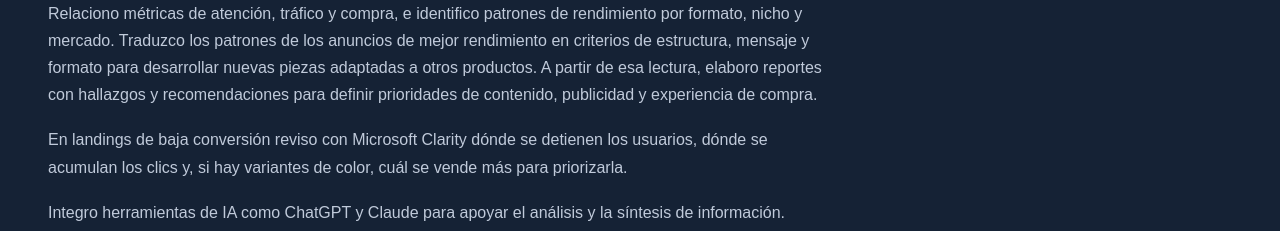
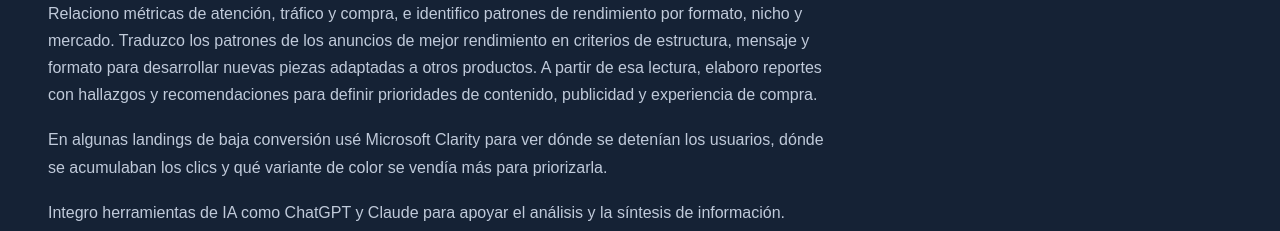
Before and after one commit to lucianasquarzon/lucianasquarzon.github.io, a plain HTML site: page index.html in a window 1280 px wide. Shown: the part 6280-6511 px from the top of the page. Drawn offline with Linux system fonts and the light colour scheme.

Commit message:
Add files via upload

```diff
--- a/index.html
+++ b/index.html
@@ -108,7 +108,7 @@
 
 
 
-<p>En landings de baja conversión reviso con Microsoft Clarity dónde se detienen los usuarios, dónde se acumulan los clics y, si hay variantes de color, cuál se vende más para priorizarla.</p>
+<p>En algunas landings de baja conversión usé Microsoft Clarity para ver dónde se detenían los usuarios, dónde se acumulaban los clics y qué variante de color se vendía más para priorizarla.</p>
 <p>Integro herramientas de IA como ChatGPT y Claude para apoyar el análisis y la síntesis de información.</p>
 
 
```
